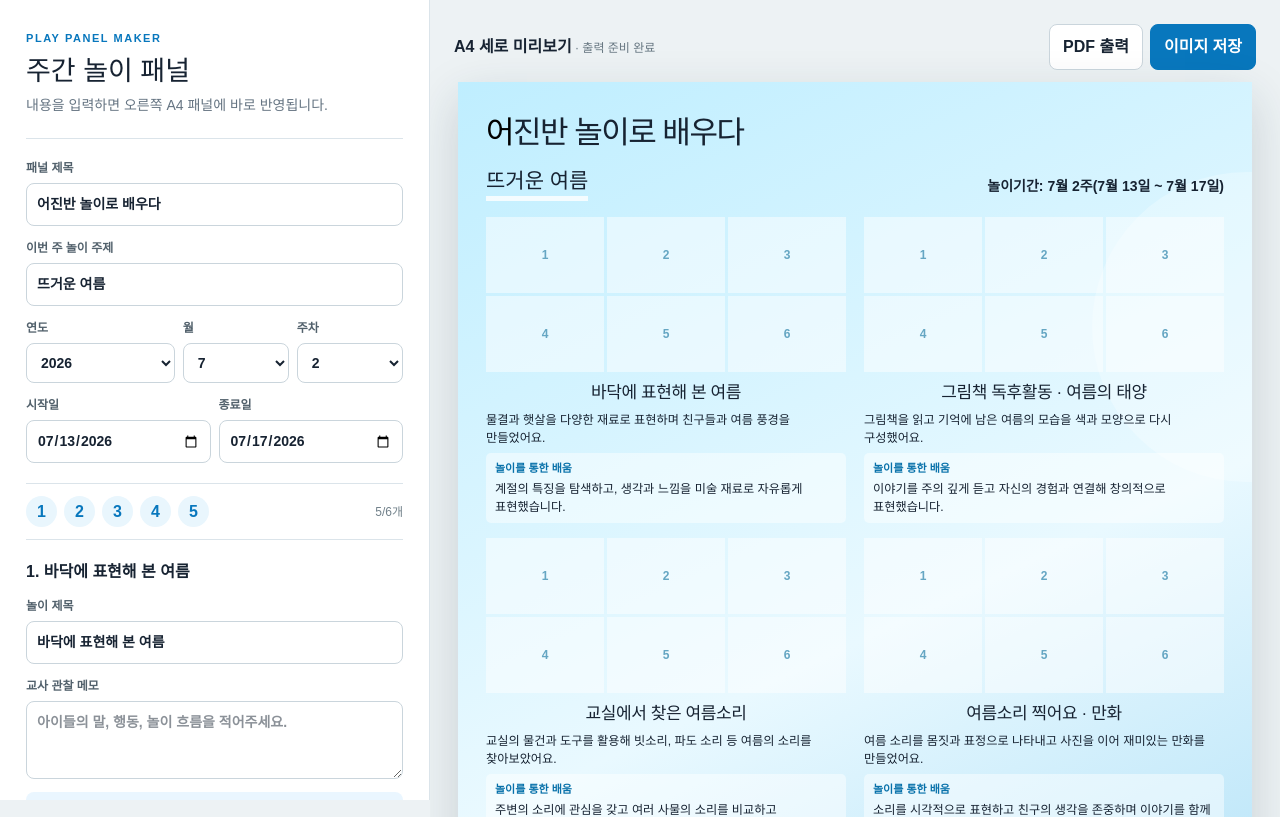
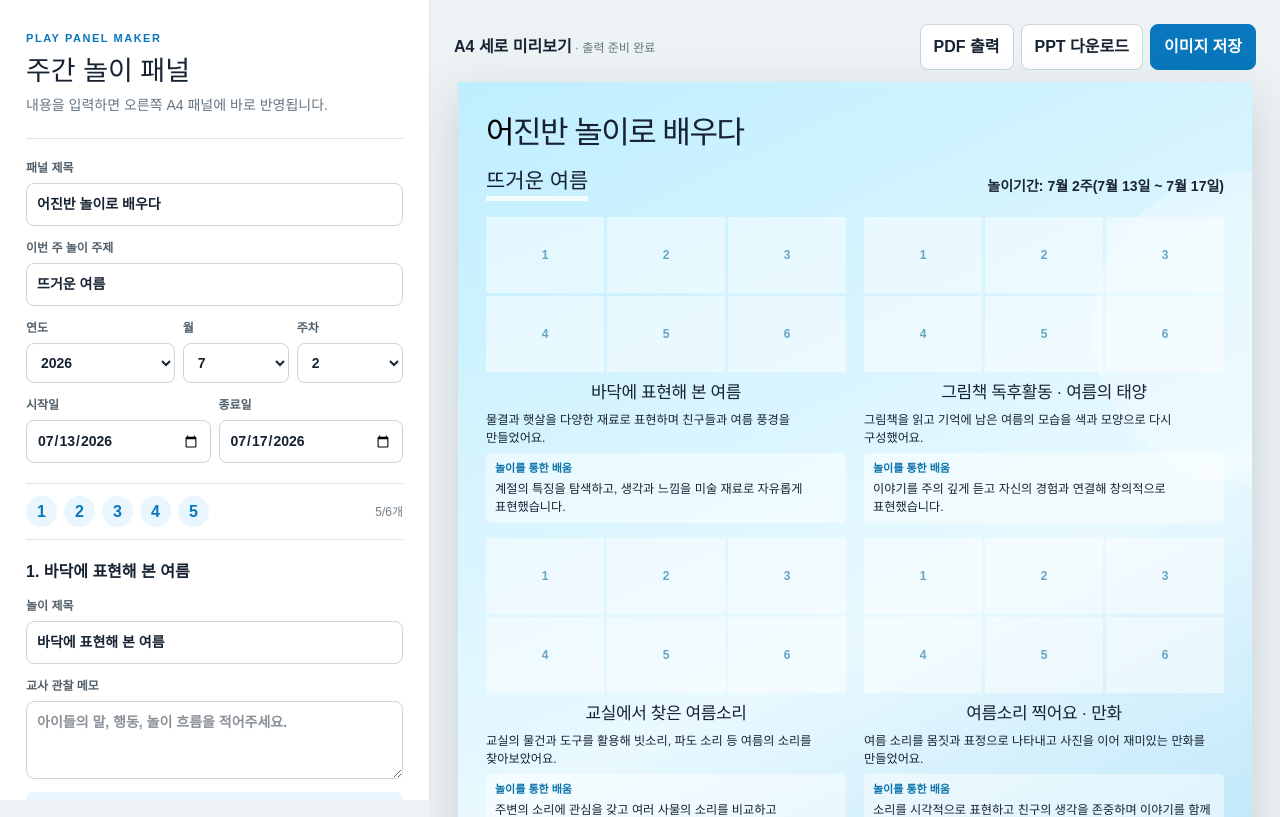
Before and after one commit to rkdusl0727-beep/playpanal-maker, a Next.js app: page / in a window 1280 px wide. Shown: the top 817 px of the page. Built offline with nearby package versions, Linux system fonts and the light colour scheme.

Commit message:
Add editable PowerPoint export

```diff
--- a/app/page.tsx
+++ b/app/page.tsx
@@ -106,6 +106,62 @@ export default function Home() {
     const a = document.createElement("a"); a.download = `${theme}-놀이패널.png`; a.href = canvas.toDataURL("image/png"); a.click();
   };
 
+  const exportPpt = async () => {
+    const { default: PptxGenJS } = await import("pptxgenjs");
+    const pptx = new PptxGenJS();
+    pptx.defineLayout({ name: "A4_PORTRAIT", width: 8.267, height: 11.693 });
+    pptx.layout = "A4_PORTRAIT";
+    pptx.author = "어진반";
+    pptx.subject = `${theme} 주간 놀이 패널`;
+    pptx.title = title;
+    pptx.company = "어진반";
+    pptx.lang = "ko-KR";
+    pptx.theme = { headFontFace: "Arial", bodyFontFace: "Arial", lang: "ko-KR" };
+    const slide = pptx.addSlide();
+    slide.background = { color: "DDF5FF" };
+    slide.addShape(pptx.ShapeType.arc, { x: 6.65, y: .55, w: 2.2, h: 2.2, rotate: 18, fill: { color: "B8E8FA", transparency: 25 }, line: { color: "B8E8FA", transparency: 100 } });
+    slide.addShape(pptx.ShapeType.arc, { x: -.6, y: 9.1, w: 2.2, h: 2.2, rotate: 205, fill: { color: "8FD2F0", transparency: 35 }, line: { color: "8FD2F0", transparency: 100 } });
+    slide.addText(title, { x: .32, y: .22, w: 4.8, h: .35, fontFace: "Arial", fontSize: 22, bold: true, color: "172332", margin: 0, breakLine: false });
+    slide.addText(theme, { x: .32, y: .64, w: 3.1, h: .28, fontFace: "Arial", fontSize: 15, bold: true, color: "0877BD", margin: 0 });
+    slide.addText(`놀이기간: ${month}월 ${week}주(${pretty(start)} ~ ${pretty(end)})`, { x: 4.55, y: .48, w: 3.35, h: .27, fontFace: "Arial", fontSize: 9.5, bold: true, align: "right", color: "172332", margin: 0 });
+
+    const positions = [
+      { x: .32, y: 1.12, w: 3.7, h: 2.7 }, { x: 4.22, y: 1.12, w: 3.7, h: 2.7 },
+      { x: .32, y: 4.0, w: 3.7, h: 2.7 }, { x: 4.22, y: 4.0, w: 3.7, h: 2.7 },
+      { x: .32, y: 6.88, w: 7.6, h: 2.02 },
+    ];
+    plays.slice(0, 5).forEach((p, i) => {
+      const box = positions[i];
+      const wide = i === 4;
+      const photoX = box.x, photoY = box.y;
+      const photoW = wide ? 3.42 : box.w;
+      const photoH = wide ? 1.45 : 1.15;
+      const gap = .025;
+      const cellW = (photoW - gap * 2) / 3;
+      const cellH = (photoH - gap) / 2;
+      p.photos.forEach((ph, j) => {
+        const x = photoX + (j % 3) * (cellW + gap);
+        const y = photoY + Math.floor(j / 3) * (cellH + gap);
+        if (ph) slide.addImage({ data: ph.src, x, y, w: cellW, h: cellH });
+        else {
+          slide.addShape(pptx.ShapeType.rect, { x, y, w: cellW, h: cellH, fill: { color: "FFFFFF", transparency: 38 }, line: { color: "FFFFFF", transparency: 100 } });
+          slide.addText(String(j + 1), { x, y: y + cellH / 2 - .07, w: cellW, h: .14, fontSize: 7, bold: true, align: "center", color: "65A6C3", margin: 0 });
+        }
+      });
+      const textX = wide ? box.x + 3.6 : box.x;
+      const textY = wide ? box.y : box.y + 1.24;
+      const textW = wide ? 4.0 : box.w;
+      slide.addText(p.title, { x: textX, y: textY, w: textW, h: .26, fontFace: "Arial", fontSize: wide ? 12 : 10.5, bold: true, align: "center", color: "172332", margin: 0, breakLine: false });
+      slide.addText(p.description, { x: textX, y: textY + .31, w: textW, h: wide ? .61 : .48, fontFace: "Arial", fontSize: wide ? 8 : 7.4, color: "172332", margin: .02, valign: "top", breakLine: false, fit: "shrink" });
+      slide.addShape(pptx.ShapeType.roundRect, { x: textX, y: textY + (wide ? .98 : .85), w: textW, h: wide ? .61 : .55, rectRadius: .04, fill: { color: "FFFFFF", transparency: 42 }, line: { color: "FFFFFF", transparency: 100 } });
+      slide.addText([{ text: "놀이를 통한 배움\n", options: { bold: true, color: "0871AA" } }, { text: p.learning, options: { color: "172332" } }], { x: textX + .07, y: textY + (wide ? 1.03 : .9), w: textW - .14, h: wide ? .5 : .44, fontFace: "Arial", fontSize: wide ? 7.5 : 6.8, margin: 0, breakLine: false, fit: "shrink" });
+    });
+    slide.addShape(pptx.ShapeType.line, { x: .32, y: 9.15, w: 7.6, h: 0, line: { color: "0C6BA4", width: 2.3 } });
+    slide.addText("놀이를 통한 배움", { x: .32, y: 9.25, w: 3.4, h: .36, fontFace: "Arial", fontSize: 17, bold: true, color: "075F9B", margin: 0 });
+    slide.addText(plays.map(p => p.learning).join(" "), { x: .32, y: 9.66, w: 7.6, h: 1.55, fontFace: "Arial", fontSize: 8.5, color: "172332", margin: 0, valign: "top", breakLine: false, fit: "shrink" });
+    await pptx.writeFile({ fileName: `${theme}-놀이패널.pptx` });
+  };
+
   return <main className="app-shell">
     <aside className="editor no-print">
       <div className="editor-head"><p className="eyebrow">PLAY PANEL MAKER</p><h1>주간 놀이 패널</h1><p>내용을 입력하면 오른쪽 A4 패널에 바로 반영됩니다.</p></div>
@@ -138,7 +194,7 @@ export default function Home() {
     </aside>
 
     <section className="preview-area">
-      <div className="toolbar no-print"><div><strong>A4 세로 미리보기</strong><span>{missing.length?` · ${missing.length}개 확인 필요`:" · 출력 준비 완료"}</span></div><div><button disabled={!!missing.length} onClick={()=>window.print()}>PDF 출력</button><button className="primary" disabled={!!missing.length} onClick={exportPng}>이미지 저장</button></div></div>
+      <div className="toolbar no-print"><div><strong>A4 세로 미리보기</strong><span>{missing.length?` · ${missing.length}개 확인 필요`:" · 출력 준비 완료"}</span></div><div><button disabled={!!missing.length} onClick={()=>window.print()}>PDF 출력</button><button disabled={!!missing.length} onClick={exportPpt}>PPT 다운로드</button><button className="primary" disabled={!!missing.length} onClick={exportPng}>이미지 저장</button></div></div>
       {!!missing.length&&<div className="missing no-print"><b>출력 전 확인:</b> {missing.slice(0,4).join(", ")}{missing.length>4&&` 외 ${missing.length-4}개`}</div>}
       <article className="panel" ref={panelRef}>
         <header className="panel-header"><div><h2>{title}</h2><h3>{theme}</h3></div><p>놀이기간: {month}월 {week}주({pretty(start)} ~ {pretty(end)})</p></header>
--- a/package.json
+++ b/package.json
@@ -16,6 +16,7 @@
   "dependencies": {
     "drizzle-orm": "0.45.2",
     "next": "16.2.6",
+    "pptxgenjs": "^4.0.1",
     "react": "19.2.6",
     "react-dom": "19.2.6"
   },
```
Also changed, not shown: 1 other file (tests, documents, lock files or other folders).
